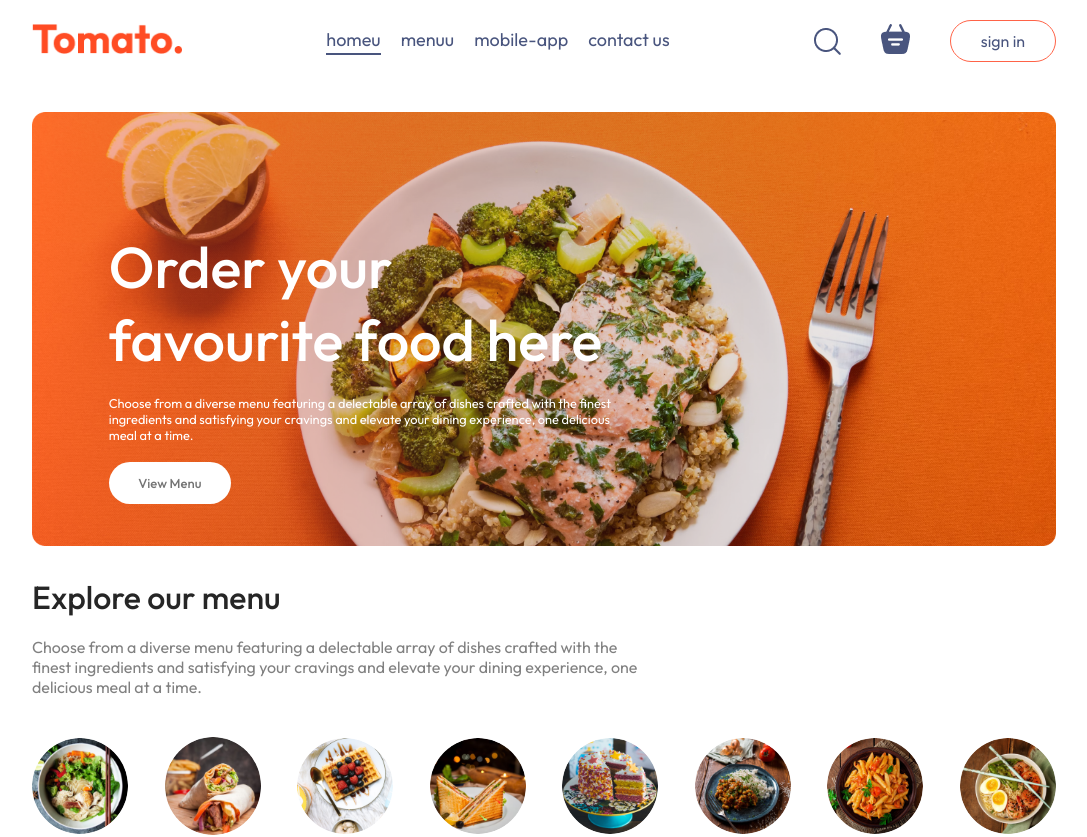
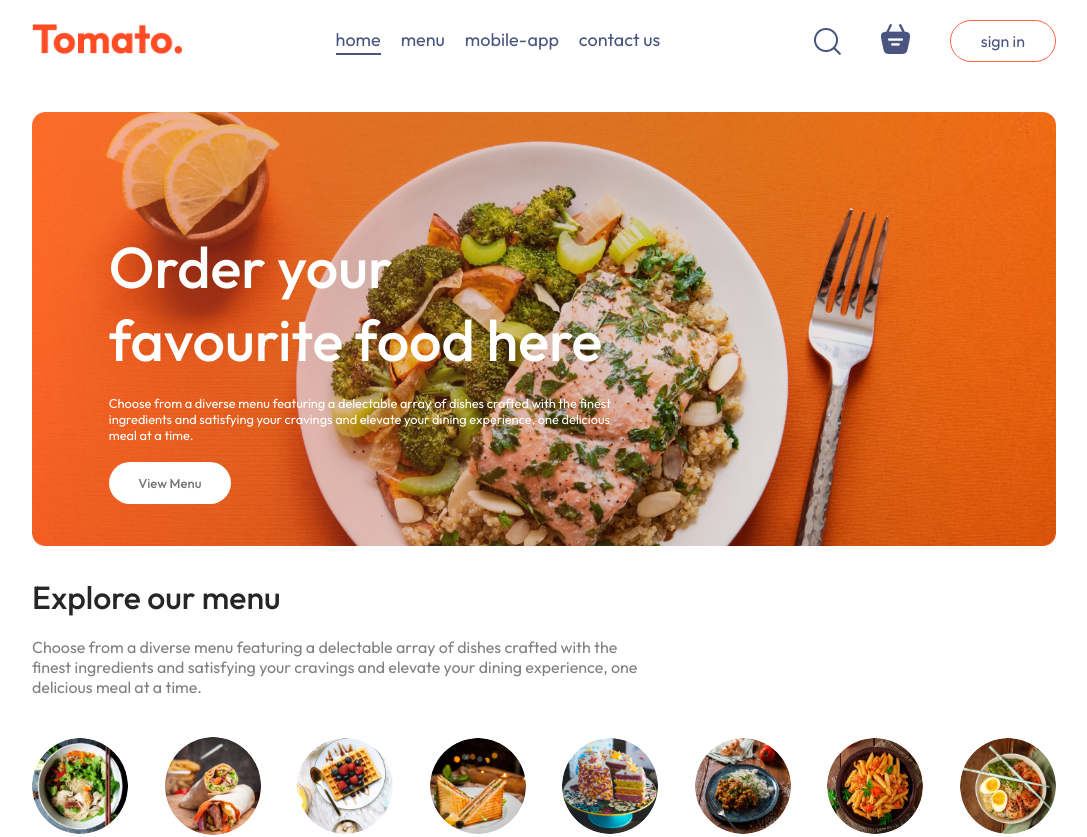
Before and after one commit to Adhi148/MERN, a React (Vite) app in the folder frontend/: page / in a window 1280 px wide. Shown: the top 837 px of the page, without its empty margins (96-1183 px from the left). Built offline with nearby package versions, Linux system fonts and the light colour scheme; no server answers.

Commit message:
sixth commit

```diff
--- a/frontend/src/components/Navbar/Navbar.jsx
+++ b/frontend/src/components/Navbar/Navbar.jsx
@@ -20,8 +20,8 @@ const Navbar = ({setShowLogin}) => {
     <div className="navbar">
       <Link to={'/'}><img src={assets.logo} alt="" className="logo" /></Link>
       <ul className="navbar-menu">
-        <Link to={'/'} onClick={()=>setMenu("home")} className={menu==="home"?"active":""}>homeu</Link>
-        <a href="#explore-menu" onClick={()=>setMenu("menu")} className={menu==="menu"?"active":""}>menuu</a>
+        <Link to={'/'} onClick={()=>setMenu("home")} className={menu==="home"?"active":""}>home</Link>
+        <a href="#explore-menu" onClick={()=>setMenu("menu")} className={menu==="menu"?"active":""}>menu</a>
         <a href="#app-download" onClick={()=>setMenu("mobile-app")} className={menu==="mobile-app"?"active":""}>mobile-app</a>
         <a href="#footer" onClick={()=>setMenu("contact-us")} className={menu==="contact-us"?"active":""}>contact us</a>
       </ul>
```
